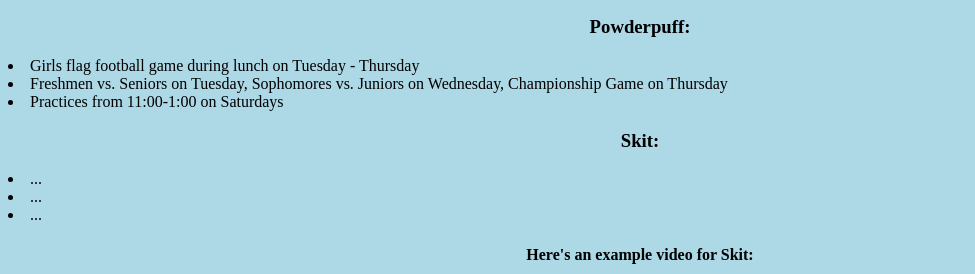
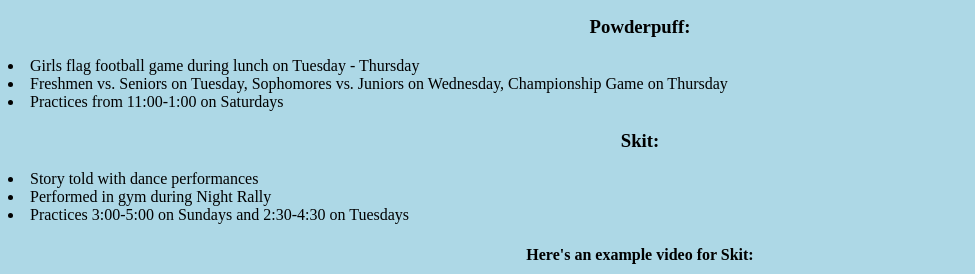
Before and after one commit to kushaldutta/kushaldutta.github.io, a website: page leadership.html in a window 1280 px wide. Shown: the part 847-1121 px from the top of the page, without its empty margins (0-975 px from the left). Drawn offline with Linux system fonts and the light colour scheme.

Commit message:
added details for Skit

```diff
--- a/leadership.html
+++ b/leadership.html
@@ -57,13 +57,13 @@ Powderpuff:
 Skit:
 </h3>
 <li>
-  ...
+  Story told with dance performances
 </li>
 <li>
-  ...
+  Performed in gym during Night Rally
 </li>
 <li>
-  ...
+  Practices 3:00-5:00 on Sundays and 2:30-4:30 on Tuesdays
 </li>
 <h4>
 Here's an example video for Skit:
```
